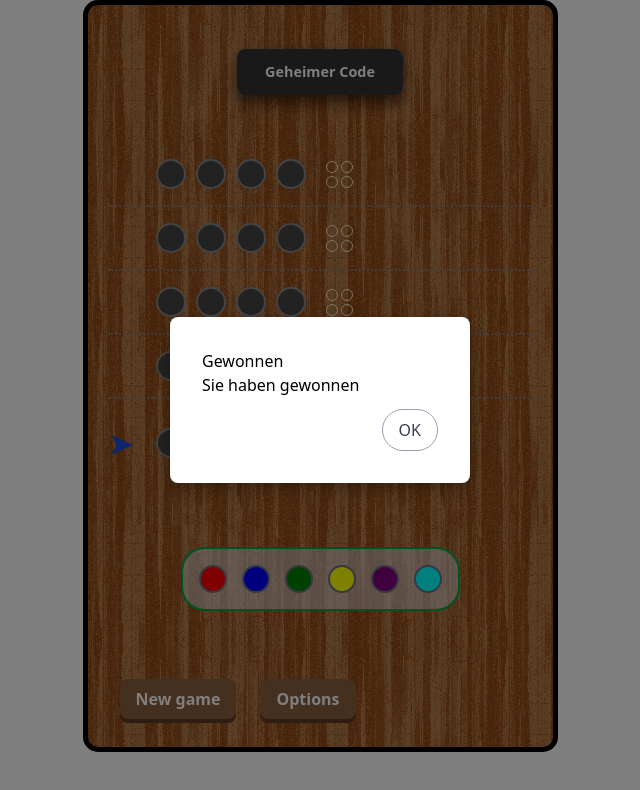
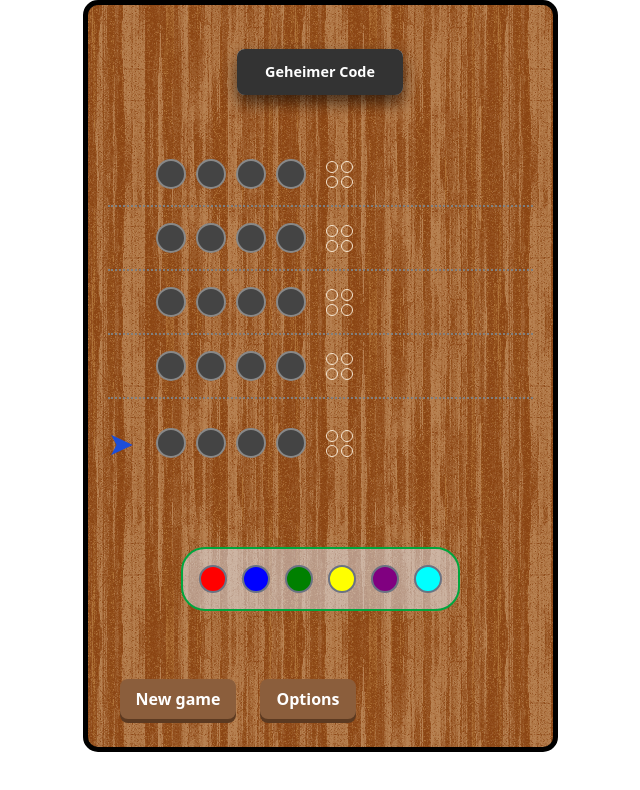
Before and after one commit to bj-eberhardt/mastermind, a Vue app: page / in a window 1280 px wide. Shown: the top 790 px of the page, without its empty margins (320-960 px from the left). Built offline with nearby package versions, Linux system fonts and the light colour scheme.

Commit message:
fix start

```diff
--- a/src/components/GameBoard.vue
+++ b/src/components/GameBoard.vue
@@ -11,7 +11,7 @@ import GameOptionsPanel from './GameOptionsPanel.vue';
 import Toast from './Toast.vue';
 
 const showOptionsDialog = ref(false);
-const showWinDialog = ref(true);
+const showWinDialog = ref(false);
 const showLooseDialog = ref(false);
 
 // default options
```
